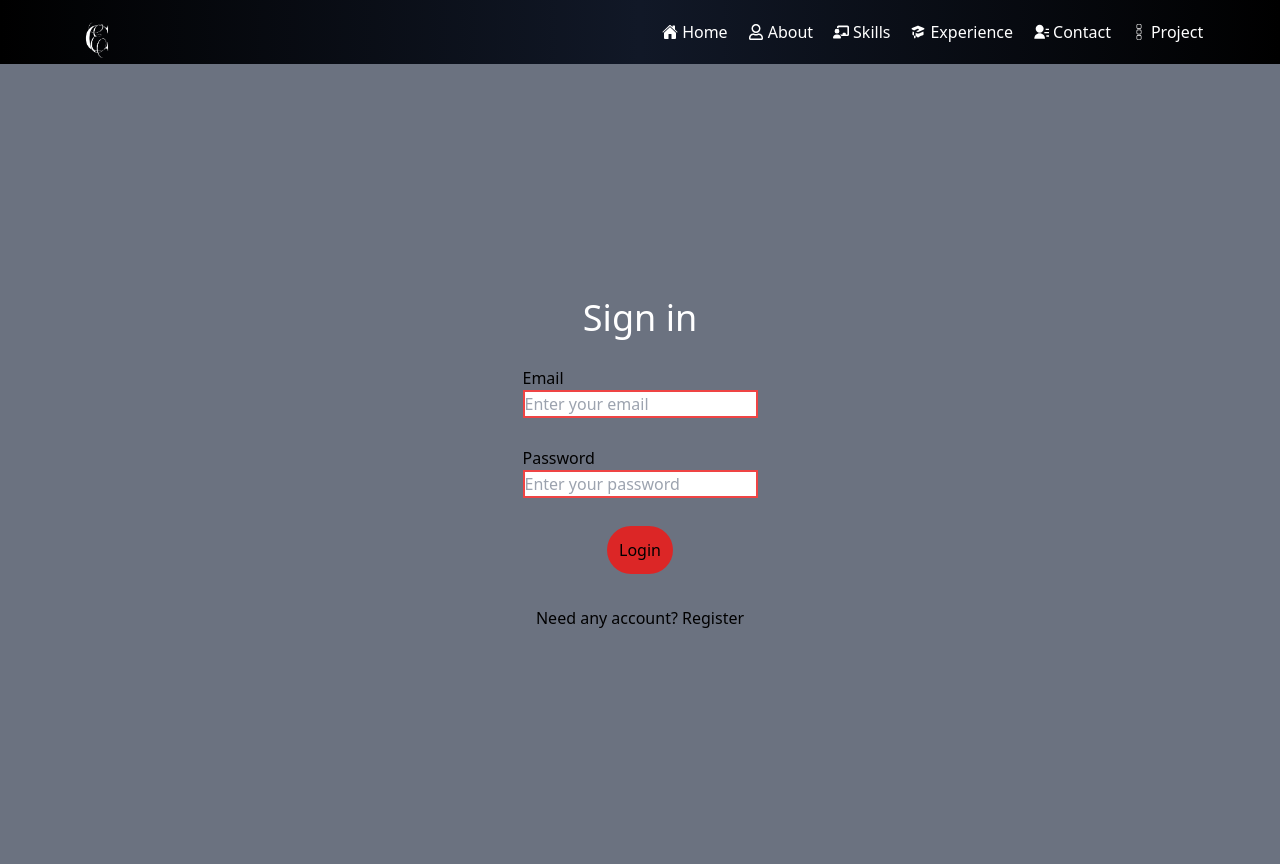
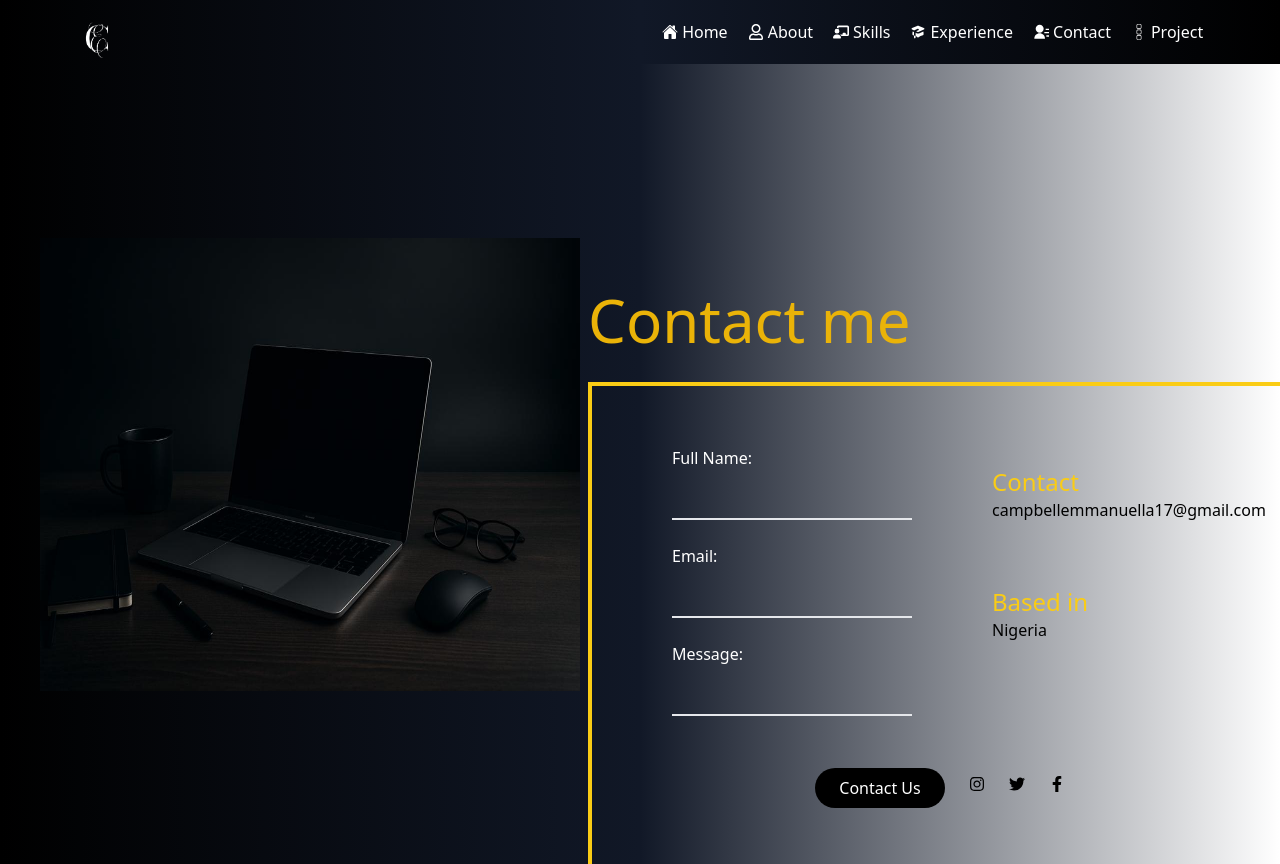
Before and after one commit to CampbellElla/Airmma-s-portfolio, a React (Vite) app: page /contact in a window 1280 px wide. Built offline with nearby package versions, Linux system fonts and the light colour scheme.

Commit message:
more-inputs

```diff
--- a/src/pages/Contact.tsx
+++ b/src/pages/Contact.tsx
@@ -1,83 +1,60 @@
-import { useState } from "react";
+import React from "react";
+import { FaFacebookF, FaInstagram, FaTwitter } from "react-icons/fa";
 
 const Contact = () => {
-  // const [color, setColor] = useState(false);
-  // return (
-  //   <div className="flex justify-center items-center">
-  //     <div>
-  //       <button onClick={() => setColor((prev) => !prev)}>color</button>
-
-  //       <div
-  //         className={`${!color ? "bg-green-600" : "bg-red-300"} w-80 h-80`}
-  //       ></div>
-  //     </div>
-  //   </div>
-  // );
-
-  const [sign, setSign] = useState(false);
   return (
-    <div className="flex flex-col gap-8 justify-center items-center bg-gray-500 min h-screen">
-      {!sign ? (
-        <div className="flex flex-col gap-7 items-center">
-          <h1 className="text-white justify-center text-4xl">Sign in</h1>
-          <label className="flex flex-col">
-            Email
+    <div className="w-full relative mx-auto h-screen p-10 flex justify-between items-center bg-gradient-to-r from-black via-gray-900 overflow-hidden">
+      <div className="w-full lg:w-[45%]">
+        <img src="Ella.jpg" alt="" className="w-[640px] h-[453px]" />
+      </div>
+      <div className="absolute -bottom-3 -right-3 w-full lg:w-[55%]">
+        <h1 className="text-yellow-500 text-6xl mb-8">Contact me</h1>
+        <div className=" border-4 border-yellow-400 p-10">
+          <div className="flex">
+            <div className="gap-6 py-5 px-10 flex flex-col">
+              <label className="text-white">Full Name:</label>
               <input
                 type="text"
-              placeholder="Enter your email"
-              className="border-2 border-red-500"
-            />
-          </label>
-          <label className="flex flex-col">
-            Password
+                className="bg-transparent border-0 border-b-2 text-yellow-600 w-60 "
+              ></input>
+              <label className="text-white">Email:</label>
               <input
                 type="text"
-              placeholder="Enter your password"
-              className="border-2 border-red-500"
-            />
-          </label>
-          <button className="bg-red-600 rounded-full font-medium hover:opacity-80 transition duration-300 p-3">
-            Login
-          </button>
-        </div>
-      ) : (
-        <div className="flex flex-col gap-7 items-center">
-          <h1 className="text-white justify-center text-4xl">Register</h1>
-          <label className="flex flex-col">
-            Name
+                className="bg-transparent border-0 text-yellow-600 border-b-2 w-60"
+              ></input>
+              <label className="text-white">Message:</label>
               <input
                 type="text"
-              placeholder="Enter your Name"
-              className="border-2 border-red-500"
-            />
-          </label>
-          <label className="flex flex-col">
-            Password
-            <input
-              type="text"
-              placeholder="Enter your password"
-              required
-              className="border-2 border-red-500"
-            />
-          </label>
-          <label className="flex flex-col">
-            Confirm Password
-            <input
-              type="text"
-              placeholder="Confirm your password"
-              required
-              className="border-2 border-red-500"
-            />
-          </label>
-          <button className="bg-red-600 rounded-full font-medium hover:opacity-80 transition duration-300 p-3">
-            Register
+                className="bg-transparent border-0 text-yellow-600 border-b-2 w-400 w-60"
+              ></input>
+            </div>
+            <div className="p-10 flex flex-col gap-16">
+              <div>
+                <h2 className="text-2xl text-yellow-400">Contact</h2>
+                <p>campbellemmanuella17@gmail.com</p>
+              </div>
+              <div>
+                <h2 className="text-2xl text-yellow-400">Based in</h2>
+                <p>Nigeria</p>
+              </div>
+            </div>
+          </div>
+          <div className="flex gap-6 justify-center items-center mt-8 mb-6">
+            <button className="text-white bg-black px-6 py-2 rounded-full">
+              Contact Us
             </button>
+            <p>
+              <FaInstagram className="mb-2" />
+            </p>
+            <p>
+              <FaTwitter className="mb-2" />
+            </p>
+            <p>
+              <FaFacebookF className="mb-2" />
+            </p>
           </div>
-      )}
-
-      <span onClick={() => setSign((prev) => !prev)} className="cursor-pointer">
-        {sign ? "Have any account? Sign in" : "Need any account? Register"}
-      </span>
+        </div>
+      </div>
     </div>
   );
 };
--- a/src/pages/Skills.tsx
+++ b/src/pages/Skills.tsx
@@ -18,7 +18,7 @@ const Skills = () => {
       <div className="flex justify-center items-center mb-8 gap-4">
         <button
           onClick={() => setActiveCategory("Frontend")}
-          className={`px-4 py-2 rounded-md ${
+          className={`px-4 py-2 rounded-full ${
             activeCategory === "Frontend"
               ? "bg-sky-700 text-white"
               : "bg-gray-700 text-gray-300"
@@ -29,7 +29,7 @@ const Skills = () => {
 
         <button
           onClick={() => setActiveCategory("Tools")}
-          className={`px-4 py-2 rounded-md ${
+          className={`px-4 py-2 rounded-full ${
             activeCategory === "Tools"
               ? "bg-purple-600 text-black"
               : "bg-gray-700 text-gray-300"
@@ -39,7 +39,7 @@ const Skills = () => {
         </button>
       </div>
 
-      <div className="flex justify-center items-center rounded-md mx-auto mb-20">
+      <div className="flex justify-center items-center rounded-md mx-auto mb-20 hover:scale-105 transition-transform duration-300">
         {activeCategory === "Frontend" && (
           <section className="text-4xl gap-6 grid lg:grid-cols-3 p-6 rounded-1g shadow-xl cursor-pointer">
             <div className="flex  flex-col items-center gap-2">
@@ -87,7 +87,7 @@ const Skills = () => {
           </section>
         )}
         {activeCategory === "Tools" && (
-          <div className="gap-8 p-8 rounded-1g shadow-xl text-4xl flex lg:flex-row flex-col">
+          <div className="gap-8 p-8 rounded-1g shadow-xl text-4xl flex lg:flex-row flex-col cursor-pointer">
             <div className="flex  flex-col items-center gap-2">
               <FaGithub className="text-white with shadow-[0_0_15px_#60a5fa]" />
               Github
```
Lines whose indentation alone changed are shown as unchanged.
